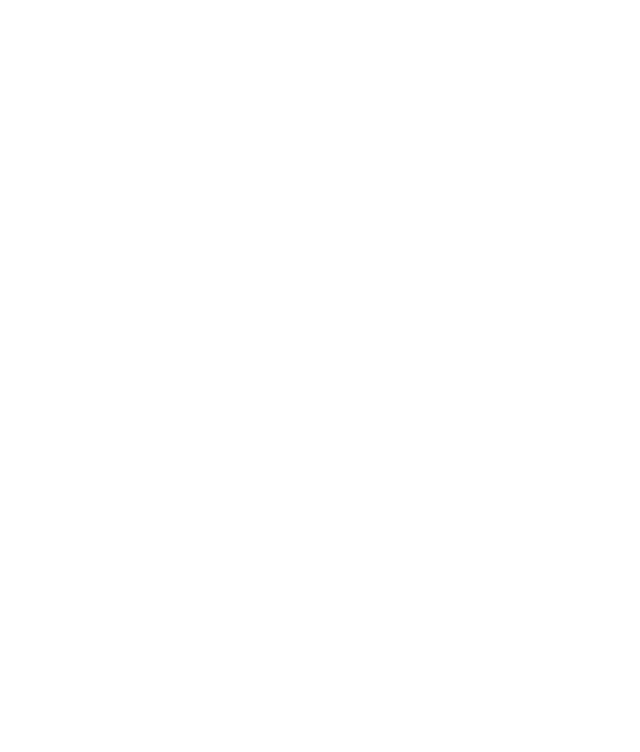
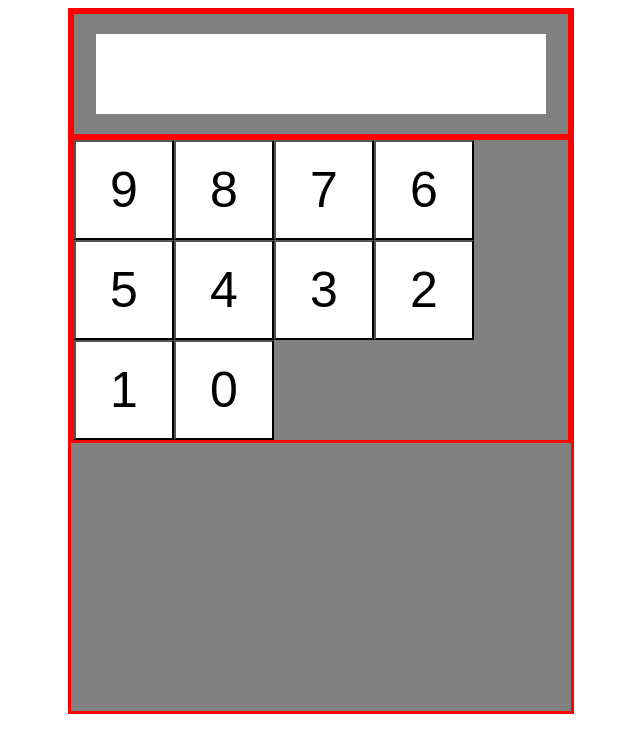
Before and after one commit to pykm05/calculator, a plain HTML site: page index.html in a window 1280 px wide. Shown: the whole page, without its empty margins (319-959 px from the left). Drawn offline with Linux system fonts and the light colour scheme.

Commit message:
added basic calculator shape and number buttons

```diff
--- a/index.html
+++ b/index.html
@@ -8,6 +8,13 @@
   <script src="script.js" defer></script>
 </head>
 <body>
+  <div class="calculator">
+    <div class="display">
+      <div class="text">
+    </div>
+    <div class="inputs">
 
+    </div>
+  </div>
 </body>
 </html>
--- a/script.js
+++ b/script.js
@@ -0,0 +1,16 @@
+const body = document.querySelector('body');
+const calculator = document.querySelector('.calculator');
+const inputs = document.querySelector('.inputs');
+
+for (let i = 9; i >= 0; i--) {
+  const num = document.createElement('button');
+  num.addEventListener('click', () => {
+    alert(`${i}`);
+  });
+  num.classList.add('num');
+  num.textContent = `${i}`;
+  inputs.appendChild(num);
+}
+
+calculator.appendChild(inputs);
+body.appendChild(calculator);
--- a/style.css
+++ b/style.css
@@ -0,0 +1,45 @@
+body {
+  display: flex;
+  justify-content: center;
+}
+
+.calculator {
+  width: 500px;
+  height: 700px;
+  background-color: grey;
+  display: flex;
+  flex-direction: column;
+  border: solid red;
+}
+
+.display {
+  border: solid red;
+  display: flex;
+  justify-content: center;
+  align-items: center;
+  height: 100px;
+  padding: 10px;
+}
+
+.text {
+  background-color: white;
+  display: flex;
+  width: 450px;
+  height: 80px;
+}
+
+.inputs {
+  border: solid red;
+  display: flex;
+  flex-wrap: wrap;
+}
+
+.num {
+  background-color: white;
+  display: flex;
+  justify-content: center;
+  align-items: center;
+  font-size: 50px;
+  height: 100px;
+  width: 100px;
+}
```
